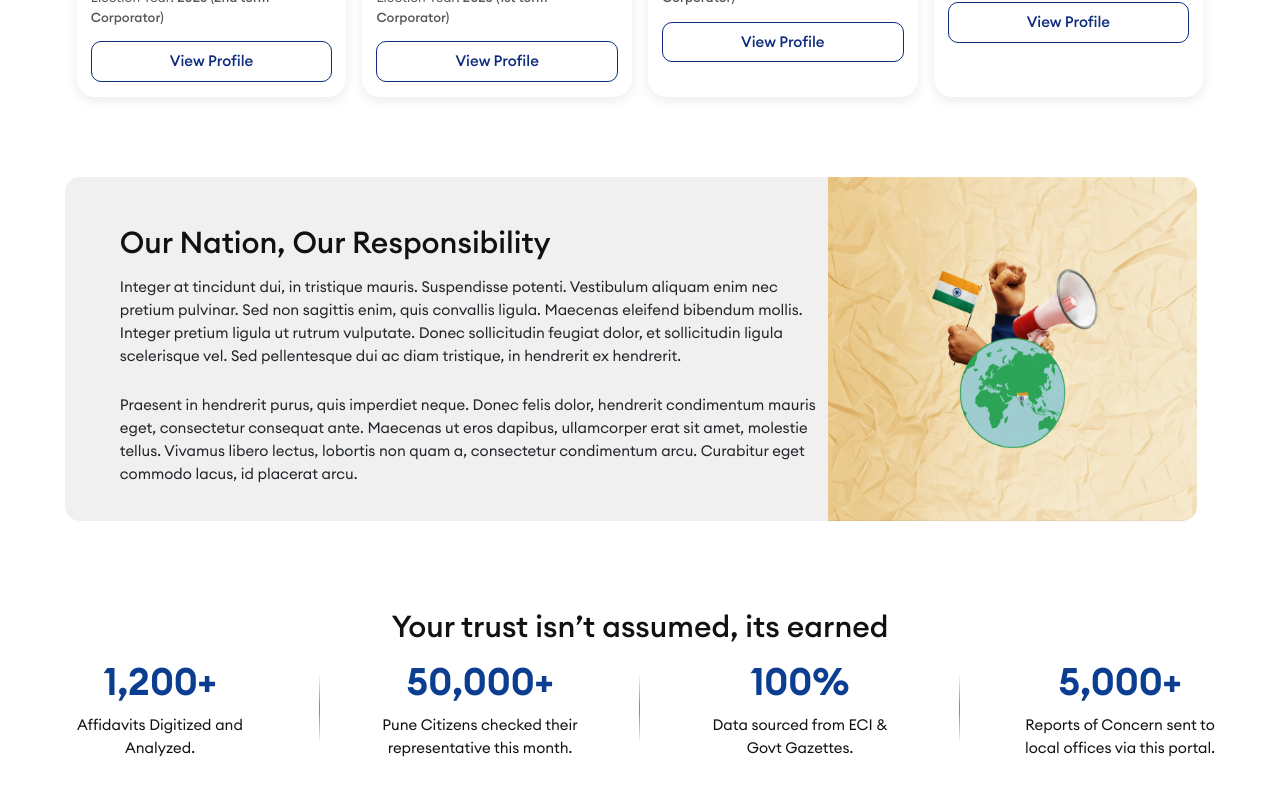
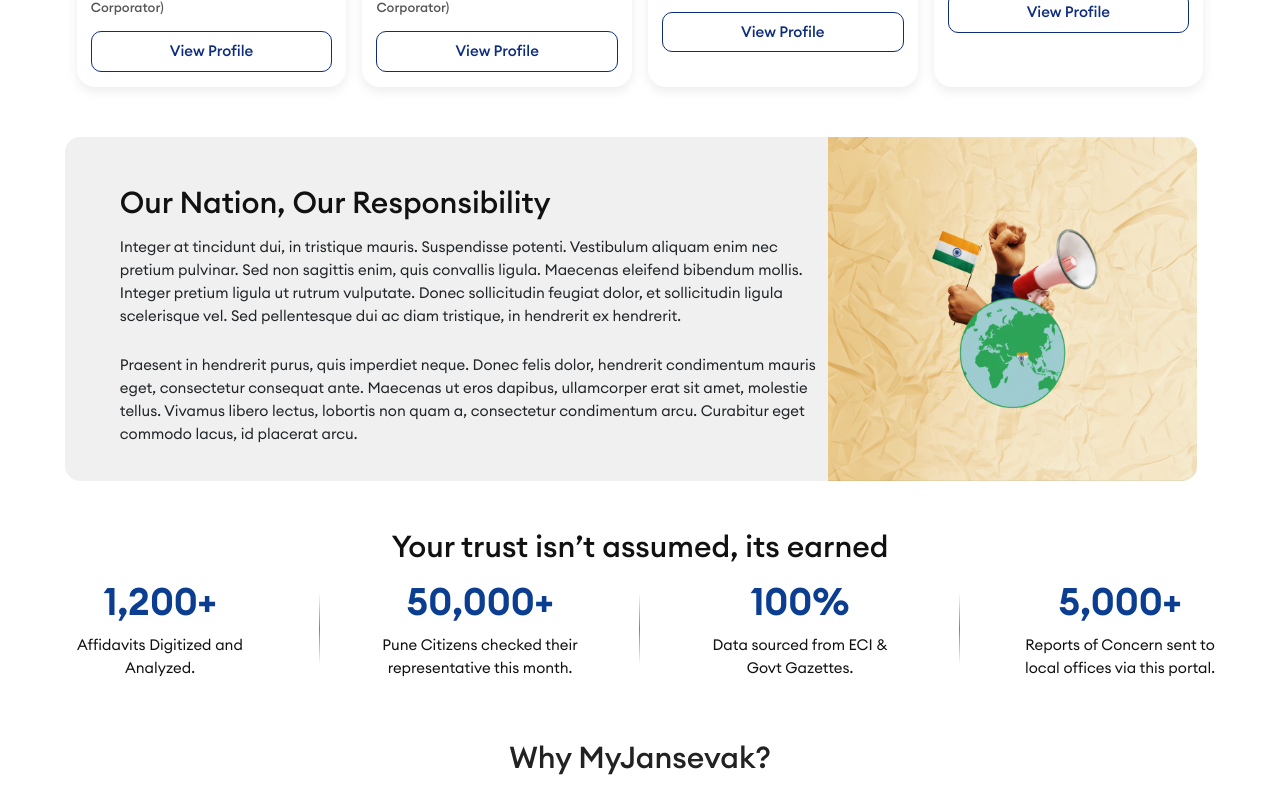
Before and after one commit to shraddha-akolkar/task, a React (Vite) app in the folder task/: page / in a window 1280 px wide. Shown: the part 1740-2533 px from the top of the page. Built offline with nearby package versions, Linux system fonts and the light colour scheme.

Commit message:
Refactor Home component layout and add CSS styles. Removed unnecessary 'libc' entries from package-lock.json and introduced Home.css for styling adjustments.

```diff
--- /dev/null
+++ b/task/src/pages/Home.css
@@ -0,0 +1,11 @@
+.home-sections .section-space {
+  margin-top: 0 !important;
+  margin-bottom: 0 !important;
+}
+
+.home-sections .cards-row,
+.home-sections .spotlight-section,
+.home-sections .trust-section {
+  padding-top: 0;
+  padding-bottom: 0;
+}
--- a/task/src/pages/Home.jsx
+++ b/task/src/pages/Home.jsx
@@ -1,30 +1,49 @@
-import React from 'react'
+import React from "react";
+import "./Home.css";
 
-import Concern from "../components/concern/Concern"
-import Overview from '../components/overview/Overview'
-import Cards from '../components/cards/Cards'
-import Spotlight from '../components/spotlight/Spotlight'
-import Responsibility from '../components/responsibility/Responsibility'
-import Trust from '../components/trust/Trust'
-import MyJansavek from '../components/myjansavek/MyJansavek'
-import Slider from '../components/slider/Slider'
-import News from '../components/news/News'
-import Navbar from './header/Navbar'
+import Concern from "../components/concern/Concern";
+import Overview from "../components/overview/Overview";
+import Cards from "../components/cards/Cards";
+import Spotlight from "../components/spotlight/Spotlight";
+import Responsibility from "../components/responsibility/Responsibility";
+import Trust from "../components/trust/Trust";
+import MyJansavek from "../components/myjansavek/MyJansavek";
+import Slider from "../components/slider/Slider";
+import News from "../components/news/News";
+import Navbar from "./header/Navbar";
 const Home = () => {
   return (
     <div>
-<Navbar/>
-<Overview/>
-<Cards/>
-<Spotlight/>
-<Responsibility/>
-<Trust/>
-<MyJansavek/>
-<Slider/>
-<News/>
-<Concern/>
+      <Navbar />
+      <Overview />
+      <div
+        className="home-sections"
+        style={{
+          display: "flex",
+          flexDirection: "column",
+          gap: "50px",
+          marginTop: "50px",
+          marginBottom: "50px",
+        }}
+      >
+        <Cards />
+
+        <Spotlight />
+
+        <Responsibility />
+
+        <Trust />
+
+        <MyJansavek />
+
+        <Slider />
+
+        <News />
+
+        <Concern />
+      </div>
     </div>
-  )
-}
+  );
+};
 
-export default Home
+export default Home;
```
Also changed, not shown: 1 other file (tests, documents, lock files or other folders).
